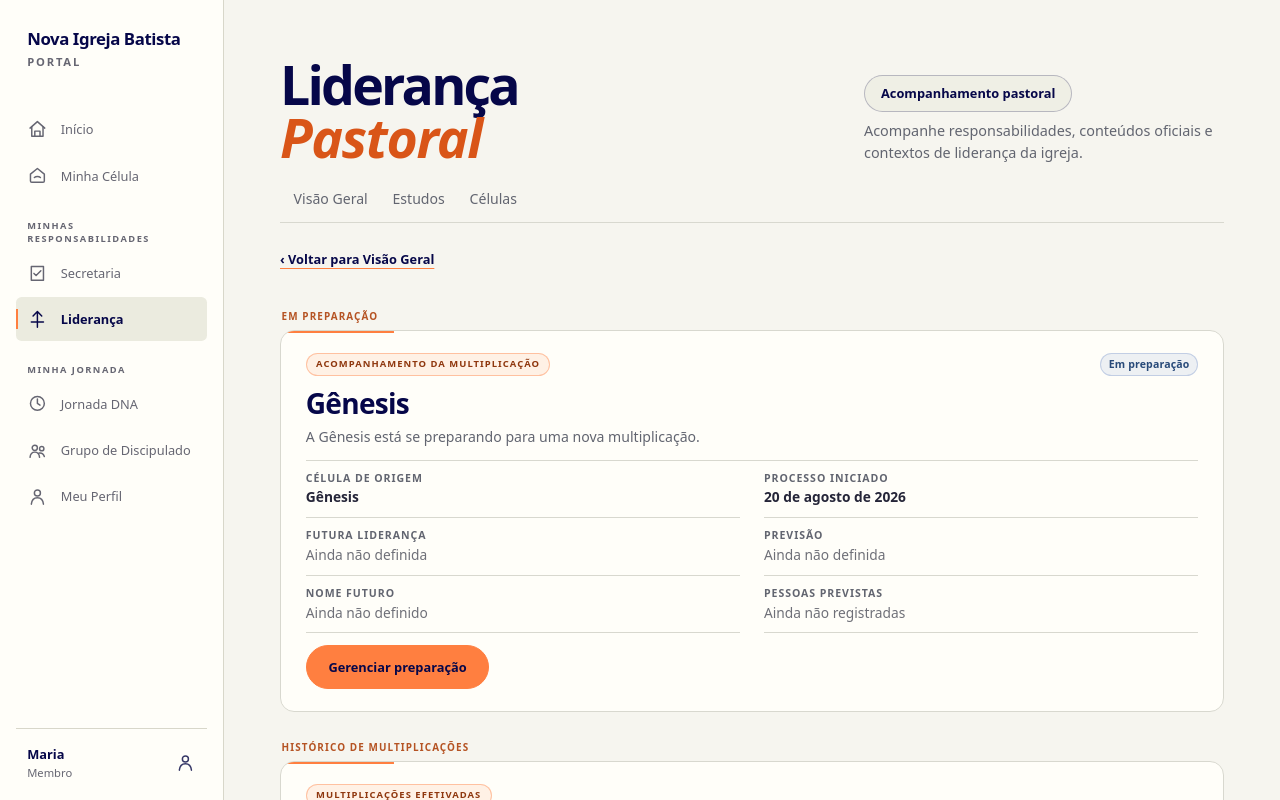
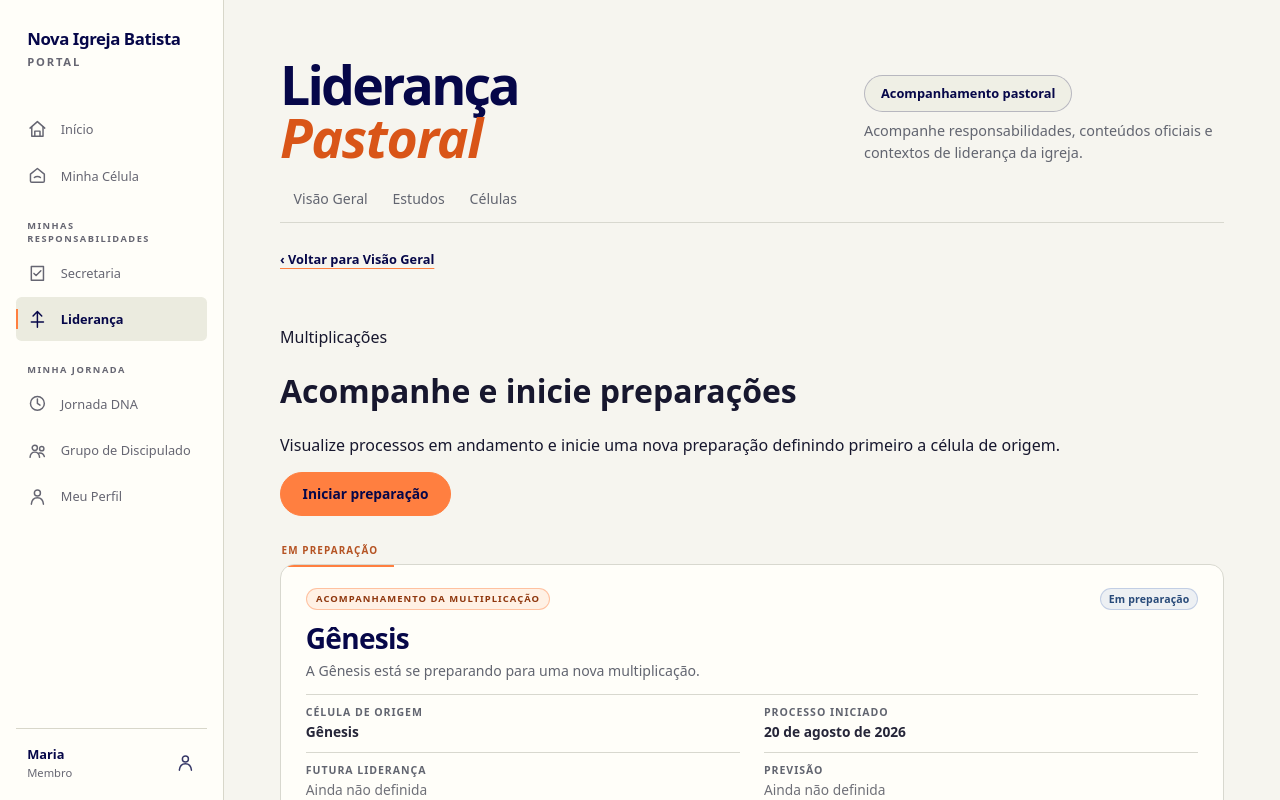
Before and after one commit to hiltonferreira/portal-novaigrejabatista, a Next.js app: page /pastor/multiplicacoes in a window 1280 px wide. Shown: the top 800 px of the page. Built offline with nearby package versions, Linux system fonts and the light colour scheme.

Commit message:
feat: add start preparation action to multiplications overview

```diff
--- a/app/pastor/multiplicacoes/page.tsx
+++ b/app/pastor/multiplicacoes/page.tsx
@@ -21,6 +21,15 @@ export default function Page() {
   return (
     <div className={`${styles.directoryPage} ${multiplicationStyles.page}`}>
       <Link className={styles.backToOverview} href="/pastor">‹ Voltar para Visão Geral</Link>
+
+      <div className={multiplicationStyles.pageIntro}>
+        <div>
+          <p className={multiplicationStyles.eyebrow}>Multiplicações</p>
+          <h1>Acompanhe e inicie preparações</h1>
+          <p>Visualize processos em andamento e inicie uma nova preparação definindo primeiro a célula de origem.</p>
+        </div>
+        <Link className="action-link primary" href="/pastor/multiplicacoes/nova">Iniciar preparação</Link>
+      </div>
 
       <SectionBlock id="multiplications-in-preparation" label="Em preparação">
         <div className={multiplicationStyles.grid}>
```
